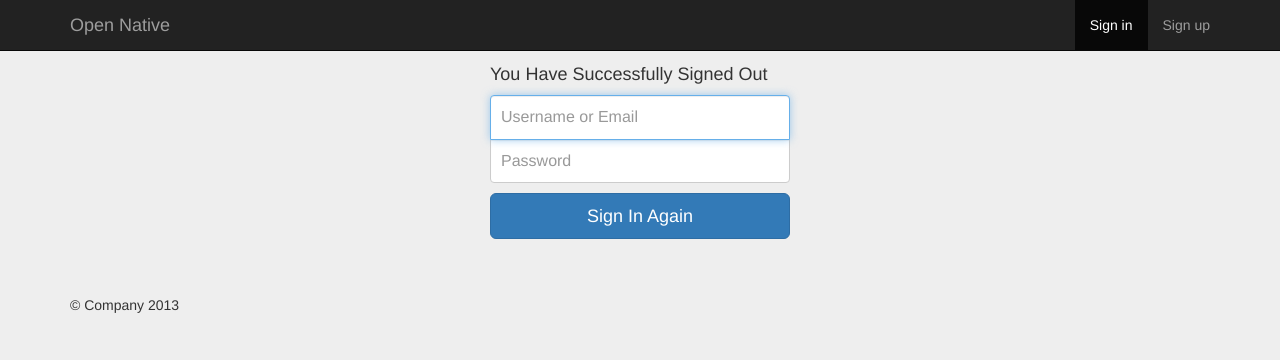
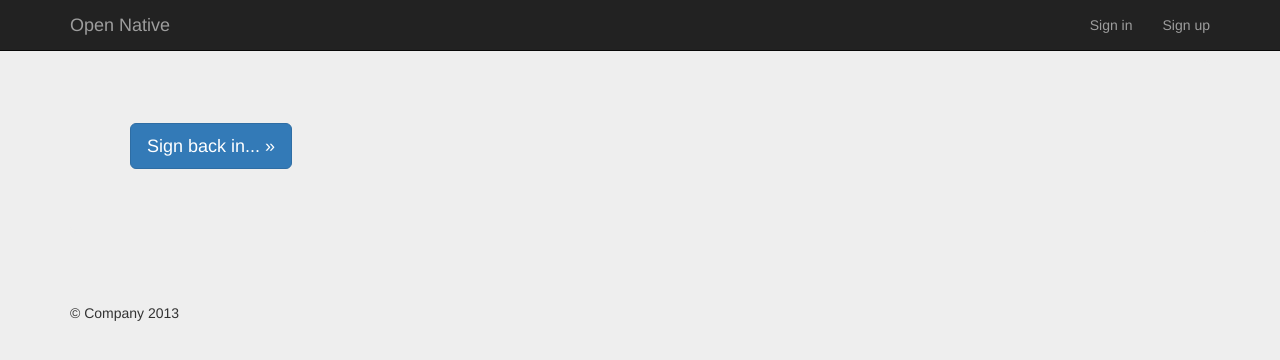
Before and after one commit to davidzhuang/opennative, a Django app: template accounts/templates/accounts/signedout.html in a window 1280 px wide. Shown: the top 360 px of the page. Run offline with Django 3.2, Linux system fonts and the light colour scheme; the template is opened without the code that fills it, so the values that code supplies are empty; parts of the project's set-up code (start-up, migrations or seed data) failed here and were passed over; some libraries are stand-ins or nearby versions.

Commit message:
added signout page

```diff
--- a/accounts/templates/accounts/signedout.html
+++ b/accounts/templates/accounts/signedout.html
@@ -14,28 +14,19 @@
   {% endblock %}
 
   <!---Block for Navigation Bar on top of page --->
-  {% block nav_bar_right_block %}
-          <ul class="nav navbar-nav navbar-right">
-            <li class="active"><a href="{% url 'accounts:signin' %}">Sign in</a></li>
-            <li><a href="{% url 'accounts:signup' %}">Sign up</a></li>
-          </ul>
+  {% block nav_bar_block %}
   {% endblock %}
 
   {% block main_row_block %}
     <div class="container">
+     <h1>  </h1>
+      <div class="jumbotron">
+        <p>{{msg}}</p>
+        <p>
+          <a class="btn btn-lg btn-primary" href="{% url 'accounts:signin' %}">Sign back in... &raquo;</a>
+        </p>
+      </div>
 
-      <form class="form-signin" action=""  method="POST">
-        {% csrf_token %}
-        <h4 class="form-signin-heading">You Have Successfully Signed Out</h4>
-        {% if error %}
-            <p style="color: red;">
-                {{error}}
-            </p>
-        {% endif %}
-        <input type="text" class="form-control" name="username" placeholder="Username or Email" autofocus>
-        <input type="password" class="form-control" name="password" placeholder="Password">
-        <button class="btn btn-lg btn-primary btn-block" type="submit">Sign In Again</button>
-      </form>
     </div> <!-- /container -->
 
   {% endblock %}
--- a/accounts/urls.py
+++ b/accounts/urls.py
@@ -10,9 +10,23 @@
     url(r'^signedout/$', 'signedout', name='signedout'),
     # ex: /accounts/signup
     url(r'^signup/$', 'signup', name='signup'),
-    # ex: /accounts/signup_done
+2yy    # ex: /accounts/signup_done
     url(r'^signup_done/$', 'signup_done', name='signup_done'),
+    # ex: /accounts/account_recovery
+    url(r'^account_recovery/$', 'account_recovery', name='account_recovery'),
+    # ex: /accounts/account_recovery_confirmation
+    url(r'^account_recovery_confirmation/$', 'account_recovery_confirmation', name='account_recovery_confirmation'),
 
     # ex: /accounts/error
     url(r'^error/(?P<type>\w+)/$', 'error', name='error'),
+
+    # ex: /accounts/reset_password_request
+    url(r'^reset_password_request/$', 'django.contrib.auth.views.password_reset', name='reset_password_request'),
+    # ex: /accounts/password_sent
+    url(r'^reset_password_sent/$', 'django.contrib.auth.views.password_reset_done', name='reset_password_done'),
+    # ex: /accounts/reset_password_confirm
+    url(r'reset_password_confirm/(?P<uidb36>[0-9A-Za-z]+)-(?P<token>.+)/$', 'django.contrib.auth.views.password_reset_confirm', name='reset_password_confirm'),
+    # ex: /accounts/reset_password_complete
+    url(r'^reset_password_complete/$', 'django.contrib.auth.views.password_reset_complete', name='reset_password_complete'),
+
 )
```
Also changed, not shown: accounts/templates/accounts/signin.html (+9 -0 lines), accounts/views.py (+24 -4 lines).
